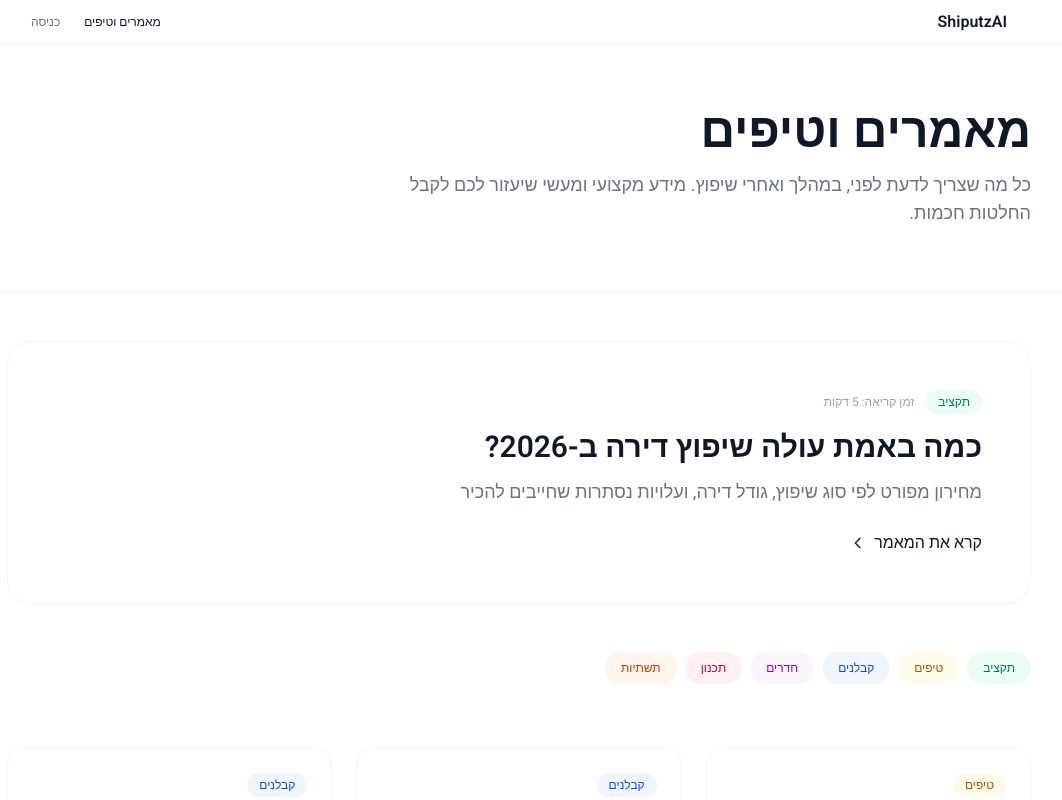
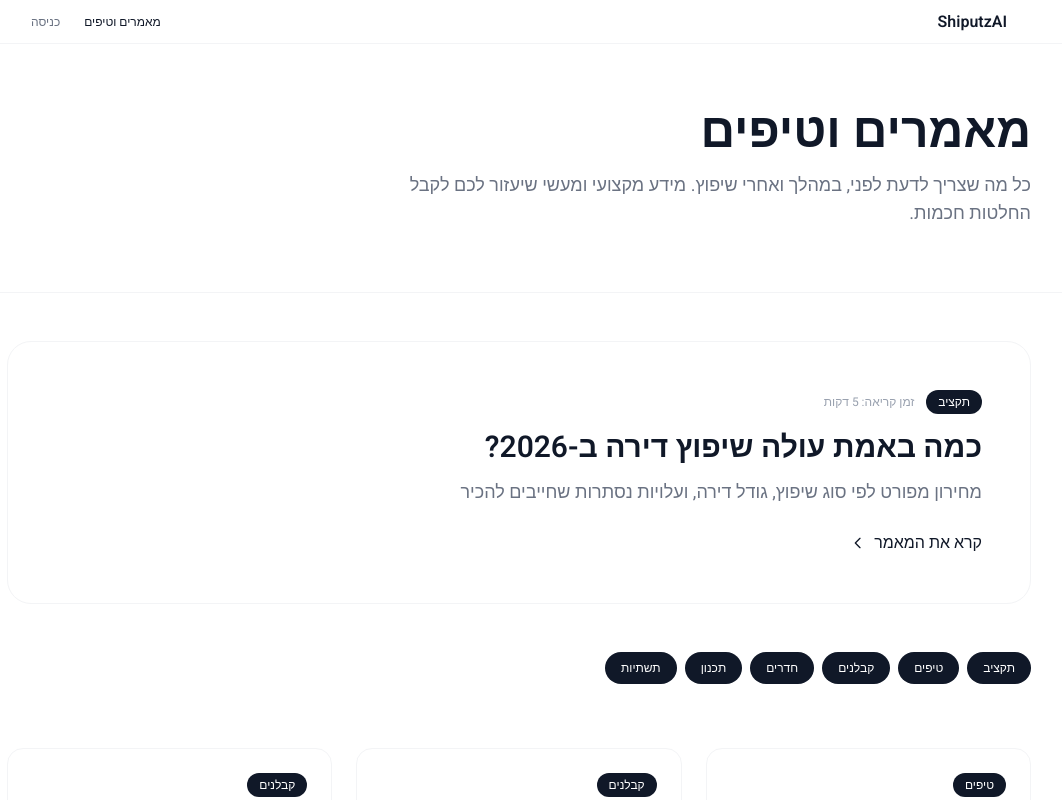
Before and after one commit to guyceza/shiputz-ai, a Next.js app: page /tips in a window 1280 px wide. Shown: the top 800 px of the page, without its empty margins (121-1183 px from the left). Built offline with nearby package versions, Linux system fonts and the light colour scheme; no server answers.

Commit message:
Change category badges to black on tips page

```diff
--- a/src/app/tips/page.tsx
+++ b/src/app/tips/page.tsx
@@ -5,12 +5,12 @@ import Link from "next/link";
 import { articles } from "./articles";
 
 const categoryColors: Record<string, string> = {
-  "תקציב": "bg-emerald-50 text-emerald-700",
-  "טיפים": "bg-amber-50 text-amber-700",
-  "קבלנים": "bg-blue-50 text-blue-700",
-  "חדרים": "bg-purple-50 text-purple-700",
-  "תכנון": "bg-rose-50 text-rose-700",
-  "תשתיות": "bg-orange-50 text-orange-700",
+  "תקציב": "bg-gray-900 text-white",
+  "טיפים": "bg-gray-900 text-white",
+  "קבלנים": "bg-gray-900 text-white",
+  "חדרים": "bg-gray-900 text-white",
+  "תכנון": "bg-gray-900 text-white",
+  "תשתיות": "bg-gray-900 text-white",
 };
 
 export default function TipsPage() {
```
